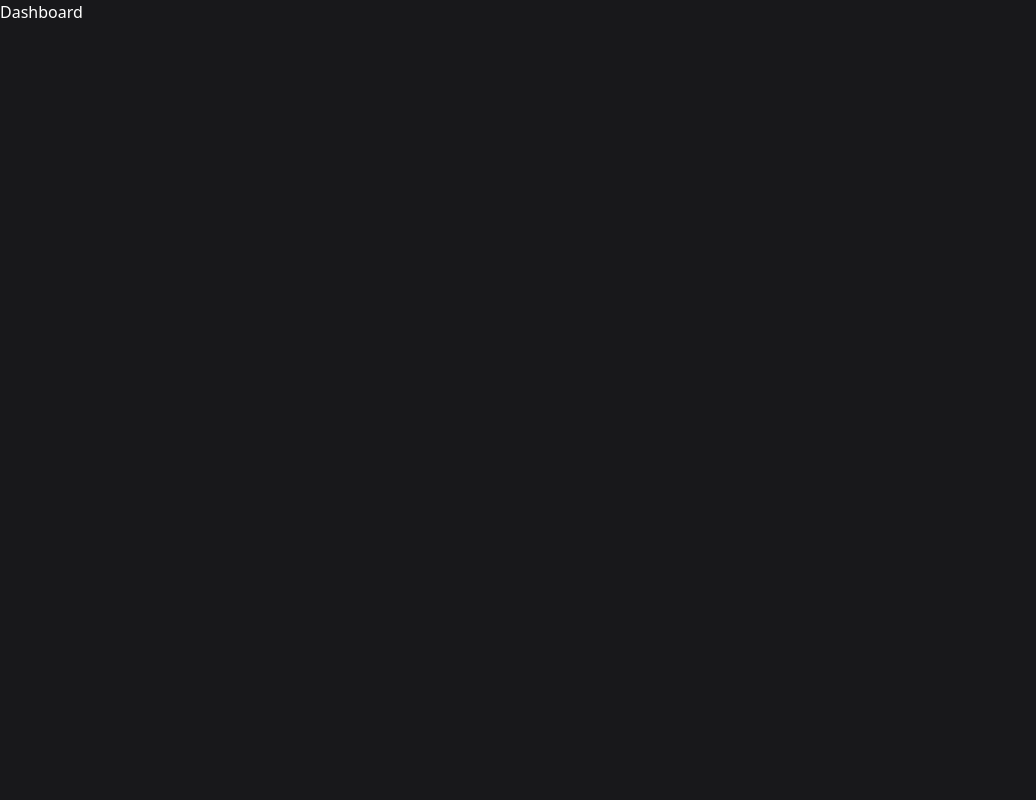
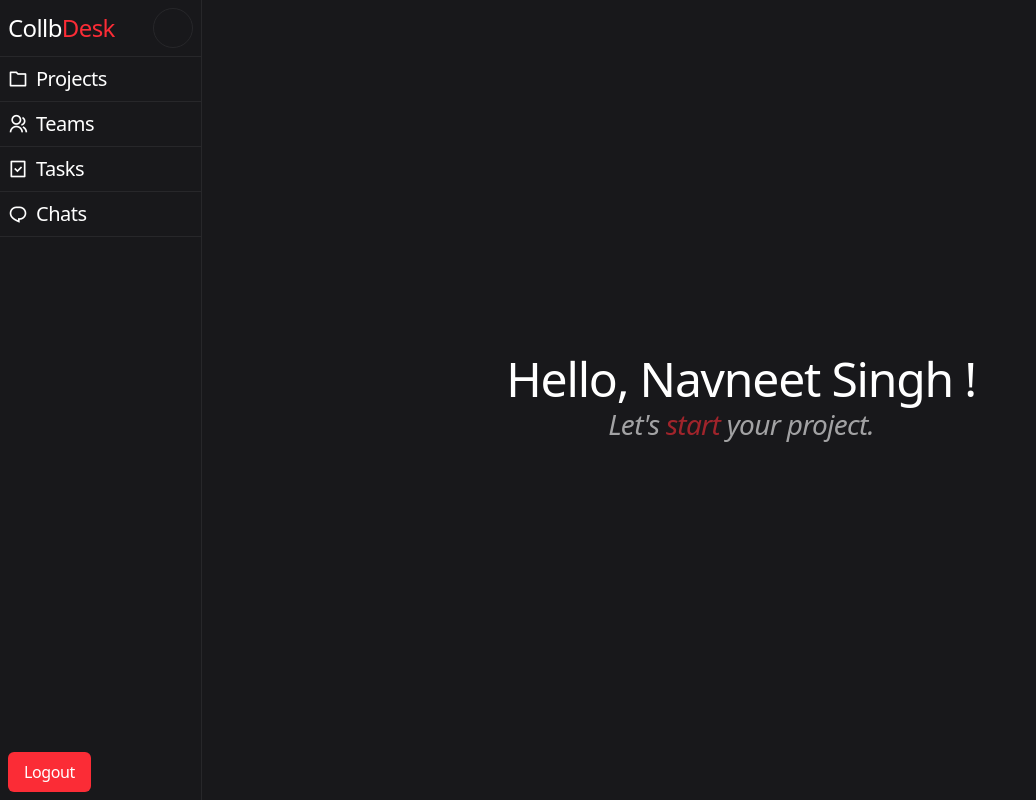
Before and after one commit to navneetnavneetnavneet/CollabDesk, a React (Vite) app in the folder Frontend/: page / in a window 1280 px wide. Shown: the whole page, without its empty margins (0-1036 px from the left). Built offline with nearby package versions, Linux system fonts and the light colour scheme.

Commit message:
project layout is set for mobile and desktop view

```diff
--- /dev/null
+++ b/Frontend/src/components/layout/DesktopSidebar.jsx
@@ -0,0 +1,35 @@
+import React from "react";
+
+const DesktopSidebar = () => {
+  return (
+    <aside className="relative w-60 h-full hidden sm:flex flex-col border-r border-zinc-800">
+      <div className="w-full px-2 py-2 border-b border-zinc-800 flex items-center justify-between">
+        <h1 className="text-2xl font-medium tracking-tight leading-none">
+          Collb<span className="text-red-500">Desk</span>
+        </h1>
+        <div className="w-10 h-10 rounded-full border border-zinc-800 overflow-hidden cursor-pointer"></div>
+      </div>
+      <div className="w-full px-2 py-2 hover:bg-zinc-800 duration-300 border-b border-zinc-800 flex items-center gap-2">
+        <i className="ri-folder-line text-xl"></i>
+        <h4 className="text-xl font-normal tracking-tight">Projects</h4>
+      </div>
+      <div className="w-full px-2 py-2 hover:bg-zinc-800 duration-300 border-b border-zinc-800 flex items-center gap-2">
+        <i className="ri-group-line text-xl"></i>
+        <h4 className="text-xl font-normal tracking-tight">Teams</h4>
+      </div>
+      <div className="w-full px-2 py-2 hover:bg-zinc-800 duration-300 border-b border-zinc-800 flex items-center gap-2">
+        <i className="ri-task-line text-xl"></i>
+        <h4 className="text-xl font-normal tracking-tight">Tasks</h4>
+      </div>
+      <div className="w-full px-2 py-2 hover:bg-zinc-800 duration-300 border-b border-zinc-800 flex items-center gap-2">
+        <i className="ri-chat-1-line text-xl"></i>
+        <h4 className="text-xl font-normal tracking-tight">Chats</h4>
+      </div>
+      <button className="absolute bottom-2 left-2  px-4 py-2 rounded-md bg-red-500 hover:bg-red-600 duration-300 text-white font-medium tracking-tight cursor-pointer">
+        Logout
+      </button>
+    </aside>
+  );
+};
+
+export default DesktopSidebar;
--- /dev/null
+++ b/Frontend/src/components/layout/Layout.jsx
@@ -0,0 +1,18 @@
+import React from "react";
+import MobileNavbar from "./MobileNavbar";
+import DesktopSidebar from "./DesktopSidebar";
+import { Outlet } from "react-router-dom";
+
+const Layout = () => {
+  return (
+    <div className="relative w-full h-screen flex flex-col sm:flex-row">
+      <MobileNavbar />
+
+      <DesktopSidebar />
+
+        <Outlet />
+    </div>
+  );
+};
+
+export default Layout;
--- /dev/null
+++ b/Frontend/src/components/layout/MobileNavbar.jsx
@@ -0,0 +1,53 @@
+import React, { useState } from "react";
+
+const MobileNavbar = () => {
+  const [width, setWidth] = useState(0);
+
+  return (
+    <>
+      <nav className="w-full px-2 py-2 flex sm:hidden items-center justify-between border-b border-zinc-800 overflow-hidden">
+        <div className="flex items-center gap-1">
+          <i
+            onClick={() => setWidth(100)}
+            className="ri-menu-line text-xl cursor-pointer"
+          ></i>
+          <h1 className="text-[1.5rem] font-medium tracking-tight leading-none">
+            Collb<span className="text-red-500">Desk</span>
+          </h1>
+        </div>
+        <div className="w-10 h-10 rounded-full border border-zinc-800 overflow-hidden cursor-pointer"></div>
+      </nav>
+      <aside
+        style={{ width: `${width}%` }}
+        className={`${
+          width === 0 ? "hidden" : "flex"
+        } flex sm:hidden flex-col duration-300 absolute top-0 left-0 h-full bg-zinc-900 z-10`}
+      >
+        <div className="w-full px-2 py-2 border-b border-zinc-800 flex items-center justify-between">
+          <i className="ri-menu-line text-xl cursor-pointer"></i>
+          <i
+            onClick={() => setWidth(0)}
+            className="ri-close-line text-xl cursor-pointer"
+          ></i>
+        </div>
+        <div className="w-full px-2 py-2 hover:bg-zinc-800 duration-300 border-b border-zinc-800 flex items-center gap-1 cursor-pointer">
+          <i className="ri-folder-line text-xl"></i>
+          <h4 className="text-xl font-normal tracking-tight">Projects</h4>
+        </div>
+        <div className="w-full px-2 py-2 hover:bg-zinc-800 duration-300 border-b border-zinc-800 flex items-center gap-1 cursor-pointer">
+          <i className="ri-group-line text-xl"></i>
+          <h4 className="text-xl font-normal tracking-tight">Teams</h4>
+        </div>
+        <div className="w-full px-2 py-2 hover:bg-zinc-800 duration-300 border-b border-zinc-800 flex items-center gap-1 cursor-pointer">
+          <i className="ri-chat-1-line text-xl"></i>
+          <h4 className="text-xl font-normal tracking-tight">Chats</h4>
+        </div>
+        <button className="absolute bottom-2 left-2 px-4 py-2 rounded-md bg-red-500 hover:bg-red-800 duration-300 text-white font-medium tracking-tight cursor-pointer">
+          Logout
+        </button>
+      </aside>
+    </>
+  );
+};
+
+export default MobileNavbar;
--- a/Frontend/src/pages/Dashboard.jsx
+++ b/Frontend/src/pages/Dashboard.jsx
@@ -1,7 +1,19 @@
 import React from "react";
 
 const Dashboard = () => {
-  return <div>Dashboard</div>;
+  return (
+    <div className="w-full h-screen overflow-x-hidden overflow-y-auto">
+      <div className="h-full flex flex-col items-center justify-center">
+        <h1 className="text-[2rem] sm:text-[2.5rem] md:text-[3rem] font-medium tracking-tight leading-none text-center">
+          Hello, Navneet Singh !
+        </h1>
+        <h5 className="text-[1.25rem] sm:text-[1.5rem] md:text-[1.75rem] font-normal italic tracking-tight text-center opacity-60">
+          Let's <span className="text-red-500 font-medium">start</span> your
+          project.
+        </h5>
+      </div>
+    </div>
+  );
 };
 
 export default Dashboard;
--- a/Frontend/src/routes/MainRoutes.jsx
+++ b/Frontend/src/routes/MainRoutes.jsx
@@ -3,13 +3,17 @@ import { Route, Routes } from "react-router-dom";
 import Register from "../pages/Register";
 import Login from "../pages/Login";
 import Dashboard from "../pages/Dashboard";
+import Layout from "../components/layout/Layout";
 
 const MainRoutes = () => {
   return (
     <Routes>
-      <Route path="/" element={<Dashboard />} />
       <Route path="/register" element={<Register />} />
       <Route path="/login" element={<Login />} />
+
+      <Route path="/" element={<Layout />}>
+        <Route path="/" element={<Dashboard />} />
+      </Route>
     </Routes>
   );
 };
```
